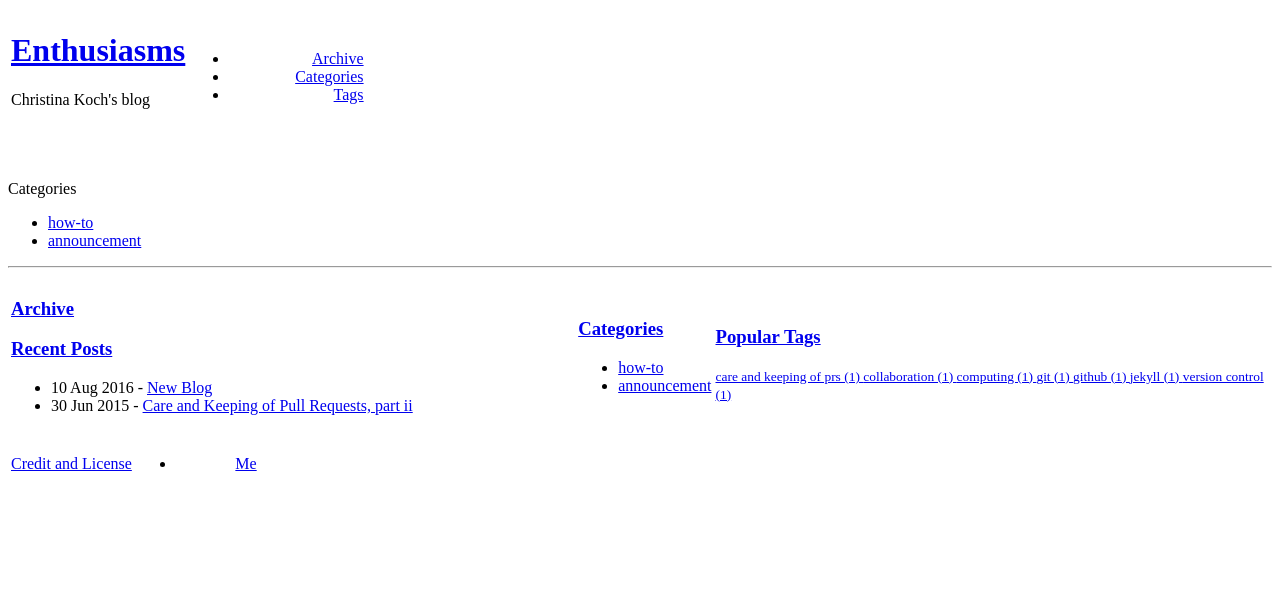
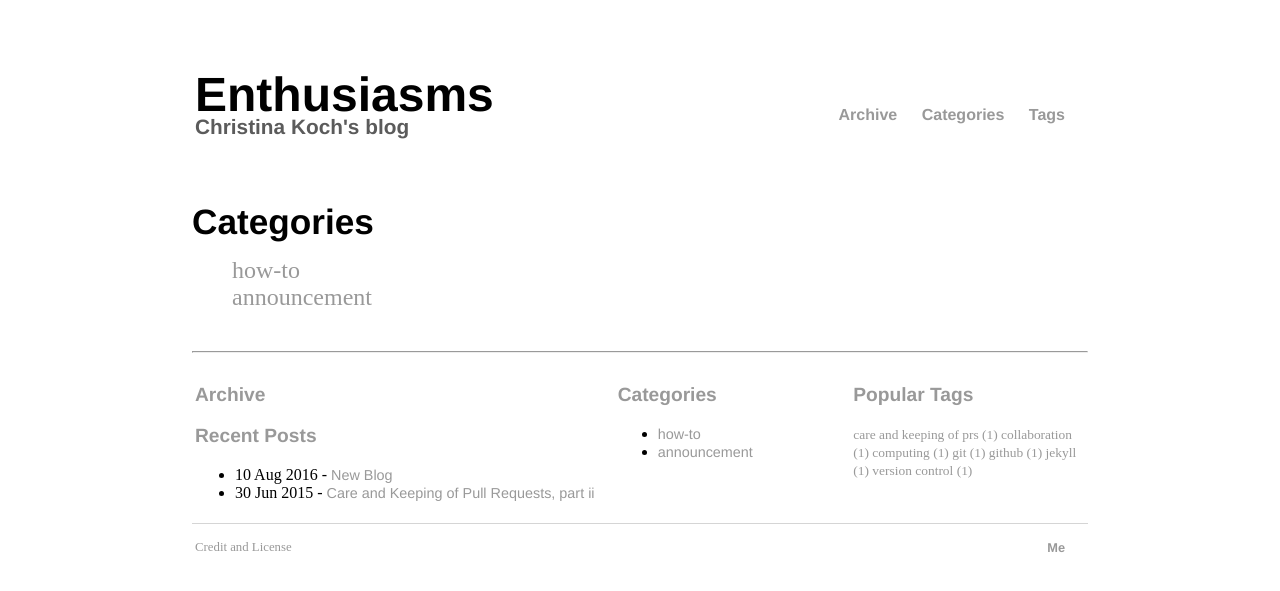
Before and after one commit to ChristinaLK/blog, a Jekyll site: the page built from categories/index.html, in a window 1280 px wide. Shown: the top 591 px of the page. Built offline with Jekyll 4.4.1, drawn with Linux system fonts in a browser that asks for light colours.

Commit message:
finding stylesheet

```diff
--- a/_layouts/main.html
+++ b/_layouts/main.html
@@ -1,11 +1,11 @@
 <!DOCTYPE html>
 	<html>
 		<head>
-<link rel="shortcut icon" href="/favicon.ico" type="image/x-icon">
-<link rel="icon" href="/favicon.ico" type="image/x-icon">
+<link rel="shortcut icon" href="../favicon.ico" type="image/x-icon">
+<link rel="icon" href="../favicon.ico" type="image/x-icon">
 			<title>{{ site.name }}</title>
 			<!-- link to main stylesheet -->
-			<link rel="stylesheet" type="text/css" href="css/main.css">
+			<link rel="stylesheet" type="text/css" href="../css/main.css">
 		</head>
 		<body>
 			{% include nav.html %}
```
